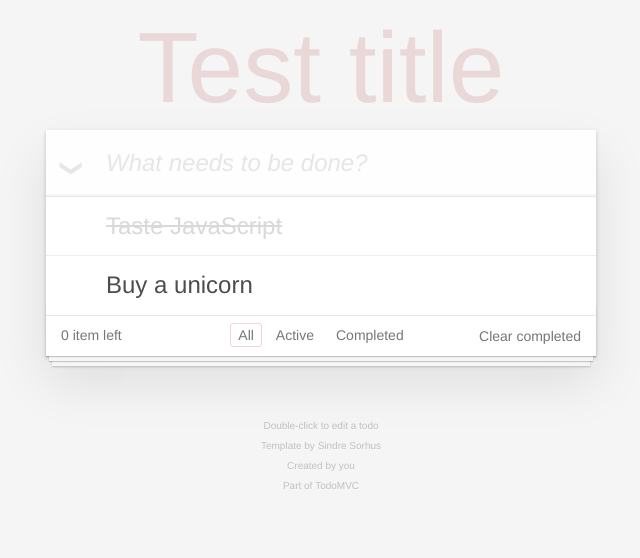
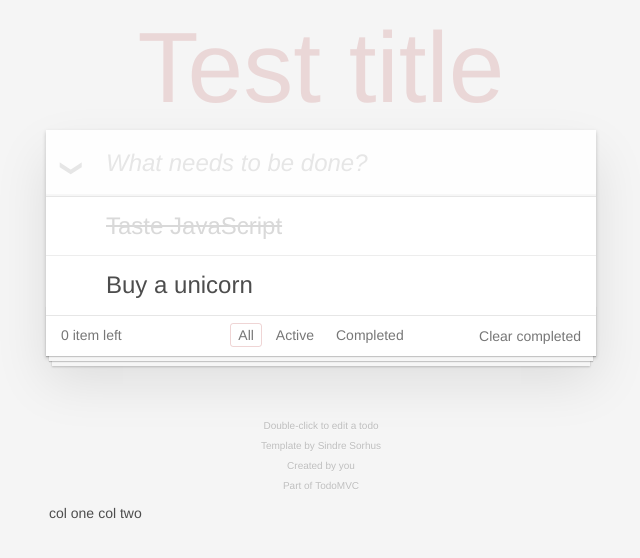
Before and after one commit to brchen777/demo20170610, an Angular app: page / in a window 1280 px wide. Shown: the top 558 px of the page, without its empty margins (319-959 px from the left). Built offline with nearby package versions, Linux system fonts and the light colour scheme.

Commit message:
任務 05：套用屬性繫結 (Property Binding) - 進階

```diff
--- a/src/app/app.component.html
+++ b/src/app/app.component.html
@@ -1,7 +1,7 @@
 <section class="todoapp">
     <header class="header">
         <app-title></app-title>
-        <input class="new-todo" [placeholder]="inputHint" autofocus>
+        <input class="new-todo" [attr.placeholder]="inputHint" [attr.data-myhint]="inputHint" autofocus>
     </header>
     <!-- This section should be hidden by default and shown when there are todos -->
     <section class="main">
@@ -56,3 +56,10 @@
     <p>Created by <a href="http://todomvc.com">you</a></p>
     <p>Part of <a href="http://todomvc.com">TodoMVC</a></p>
 </footer>
+
+<table>
+    <tr>
+        <td [colSpan]="myColSpan">col one</td>
+        <td>col two</td>
+    </tr>
+</table>
--- a/src/app/app.component.ts
+++ b/src/app/app.component.ts
@@ -8,4 +8,5 @@ import { Component } from '@angular/core';
 export class AppComponent {
 
   inputHint = 'What needs to be done?';
+  myColSpan = 2;
 }
```
